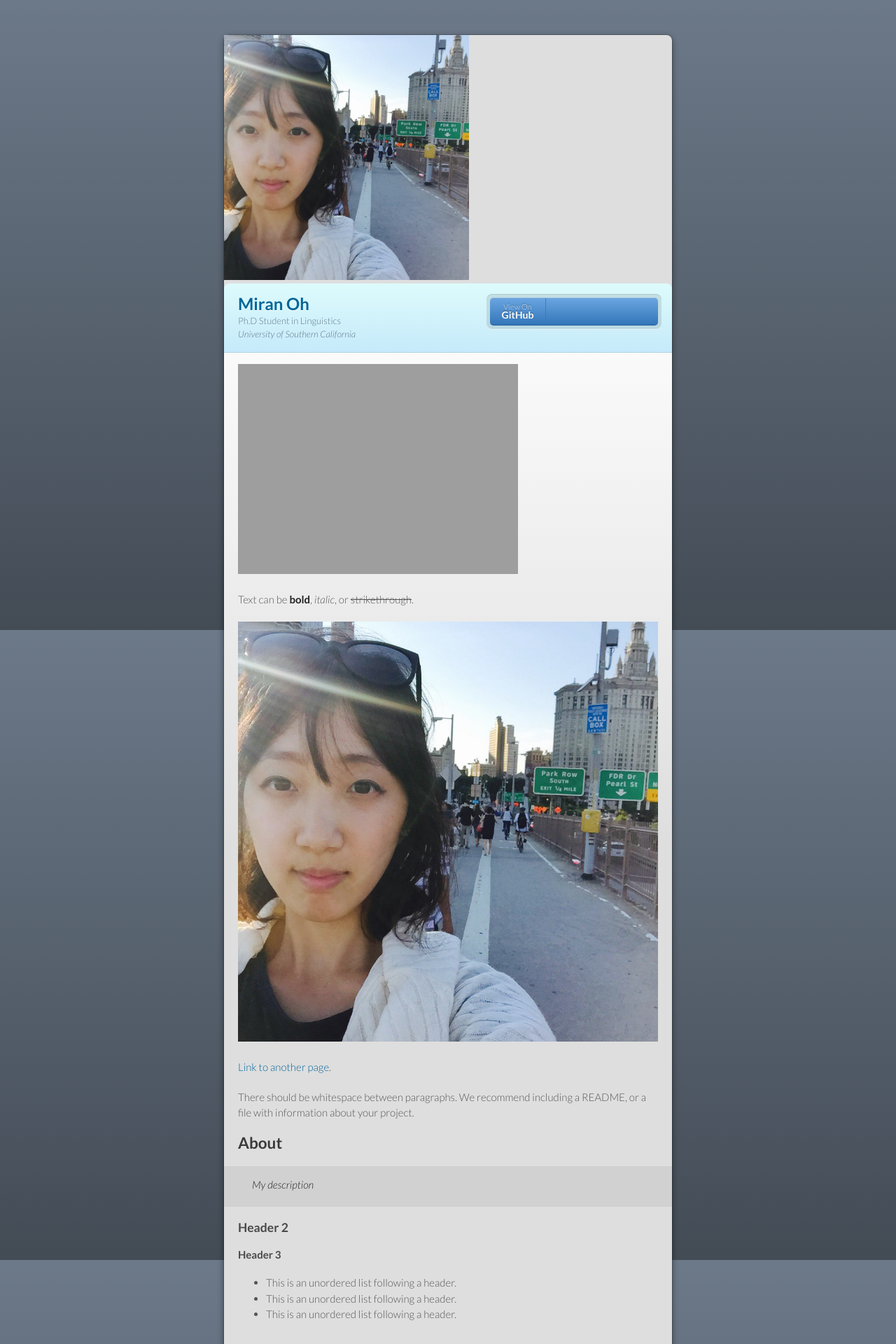
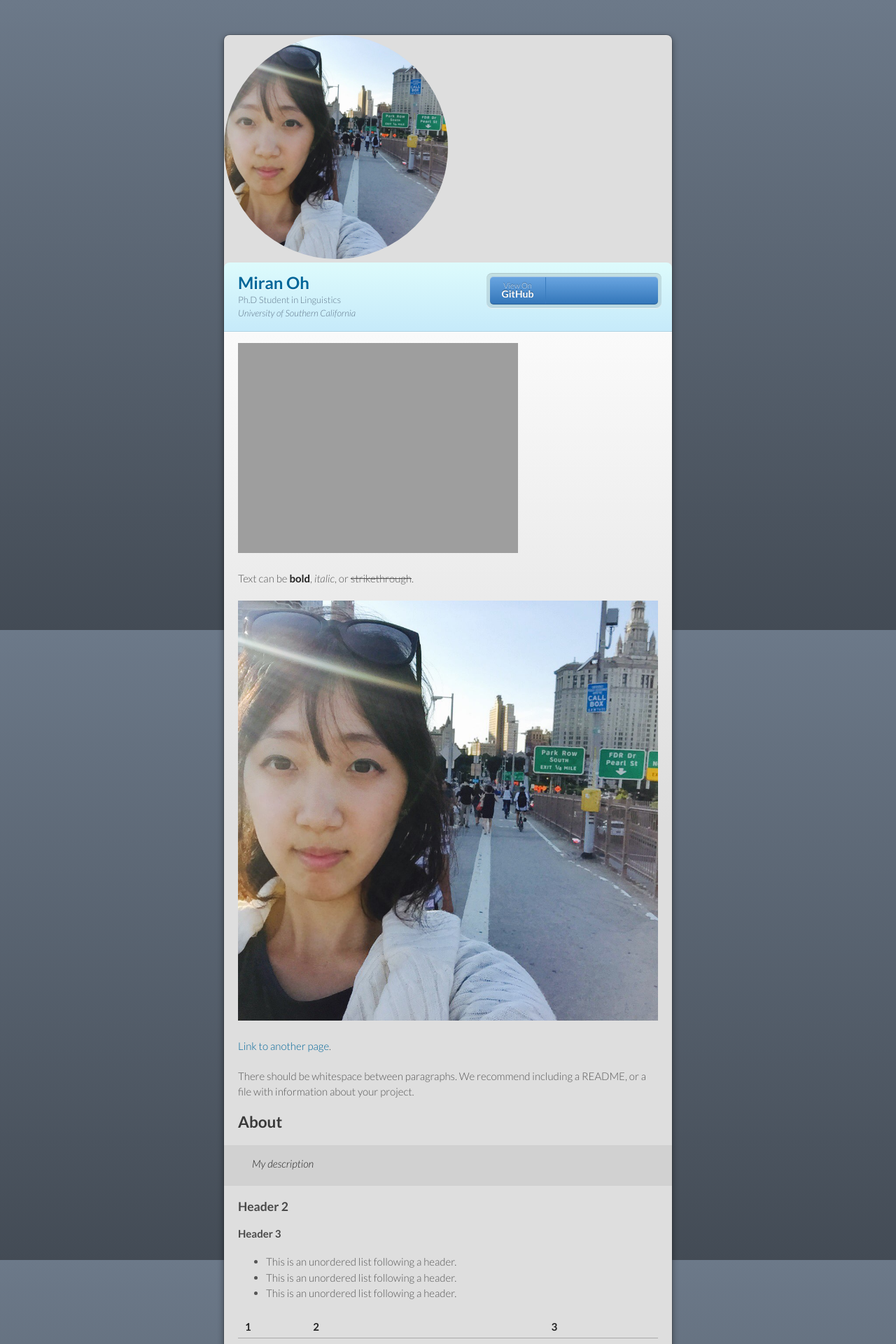
Before and after one commit to miranoh/miranoh.github.io, a Jekyll site: the page built from index.md, in a window 1280 px wide. Shown: the top 1920 px of the page at 70% size. Built offline with Jekyll 4.4.1, drawn with Linux system fonts in a browser that asks for light colours; some web fonts are replaced.

Commit message:
Update styles.css

```diff
--- a/assets/css/styles.css
+++ b/assets/css/styles.css
@@ -7,6 +7,12 @@ html {
   background: #6c7989 -o-linear-gradient(#6c7989, #434b55) fixed;
   background: #6c7989 -ms-linear-gradient(#6c7989, #434b55) fixed;
   background: #6c7989 linear-gradient(#6c7989, #434b55) fixed;
+}
+
+.image-circle {
+  border-radius: 50%;
+  margin: auto;
+  width: 50%
 }
 
 body {
```
